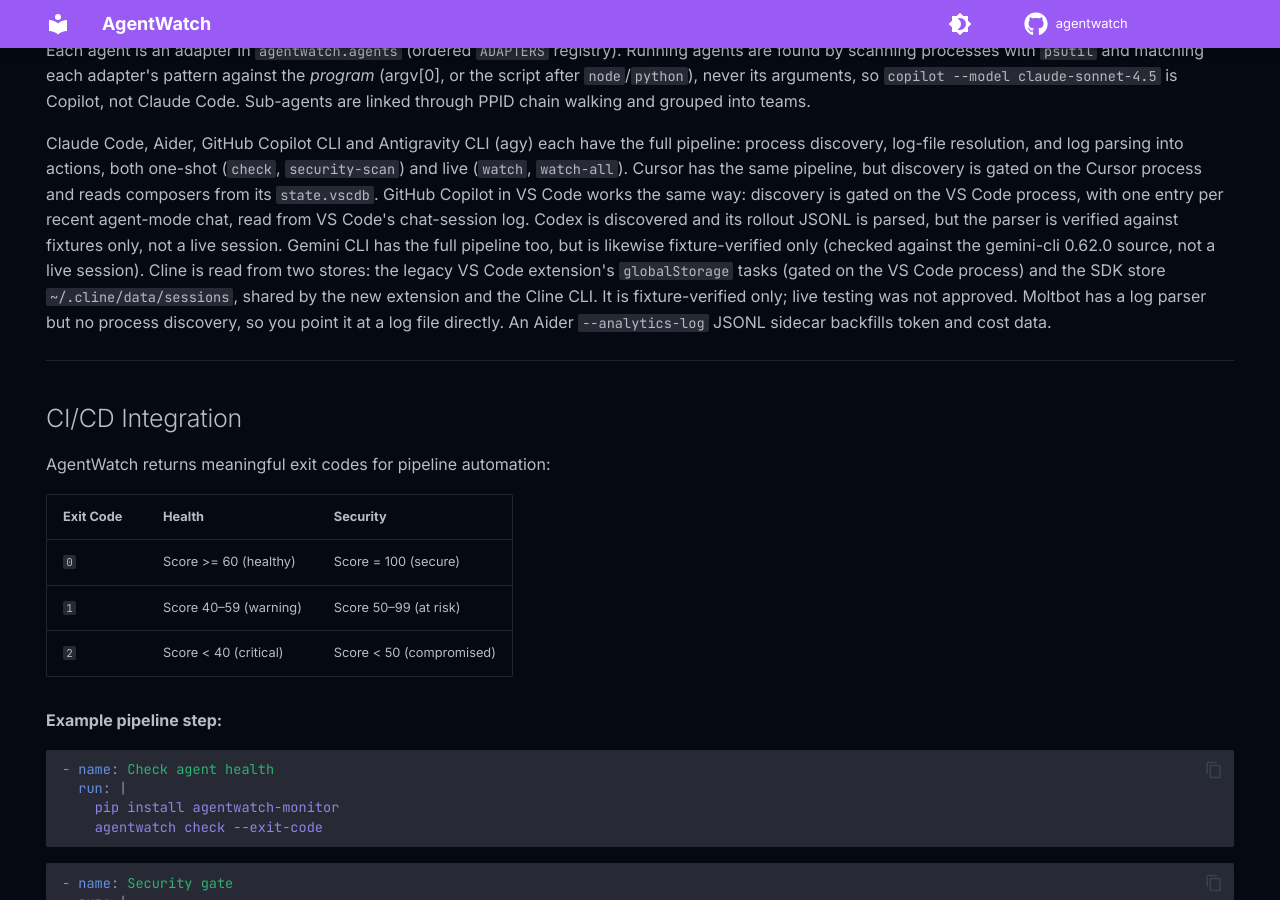
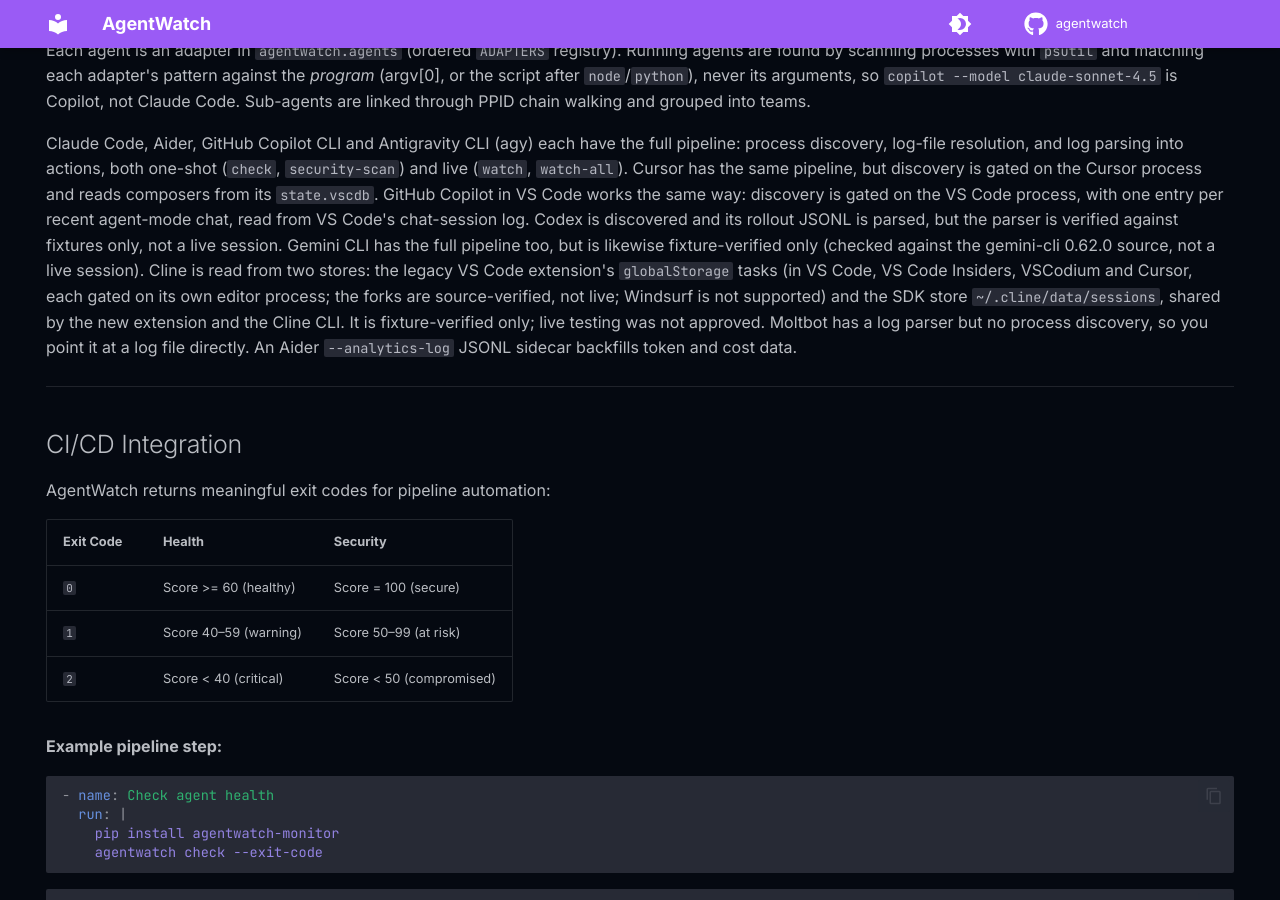
Before and after one commit to LoomLabs-Venture-Studio/agentwatch, an MkDocs documentation site: the page built from docs/index.md, in a window 1280 px wide and 900 px high, scrolled down 5169 px. Built offline with MkDocs 1.6.1 and Material for MkDocs 9.7.7, drawn with Linux system fonts in a browser that asks for light colours; comment, search, counter and statistics services are not loaded.

Commit message:
docs(cline): list the VS Code forks Cline is read from [#116]

```diff
--- a/docs/index.md
+++ b/docs/index.md
@@ -262,8 +262,9 @@
 rollout JSONL is parsed, but the parser is verified against fixtures only, not a live session.
 Gemini CLI has the full pipeline too, but is likewise fixture-verified only (checked against the
 gemini-cli 0.62.0 source, not a live session).
-Cline is read from two stores: the legacy VS Code extension's `globalStorage` tasks (gated on
-the VS Code process) and the SDK store `~/.cline/data/sessions`, shared by the new extension and
+Cline is read from two stores: the legacy VS Code extension's `globalStorage` tasks (in VS Code,
+VS Code Insiders, VSCodium and Cursor, each gated on its own editor process; the forks are
+source-verified, not live; Windsurf is not supported) and the SDK store `~/.cline/data/sessions`, shared by the new extension and
 the Cline CLI. It is fixture-verified only; live testing was not approved.
 Moltbot has a log parser but no process discovery, so you point it at a log file directly. An Aider
 `--analytics-log` JSONL sidecar backfills token and cost data.
```
Also changed, not shown: README.md (+1 -1 lines).
